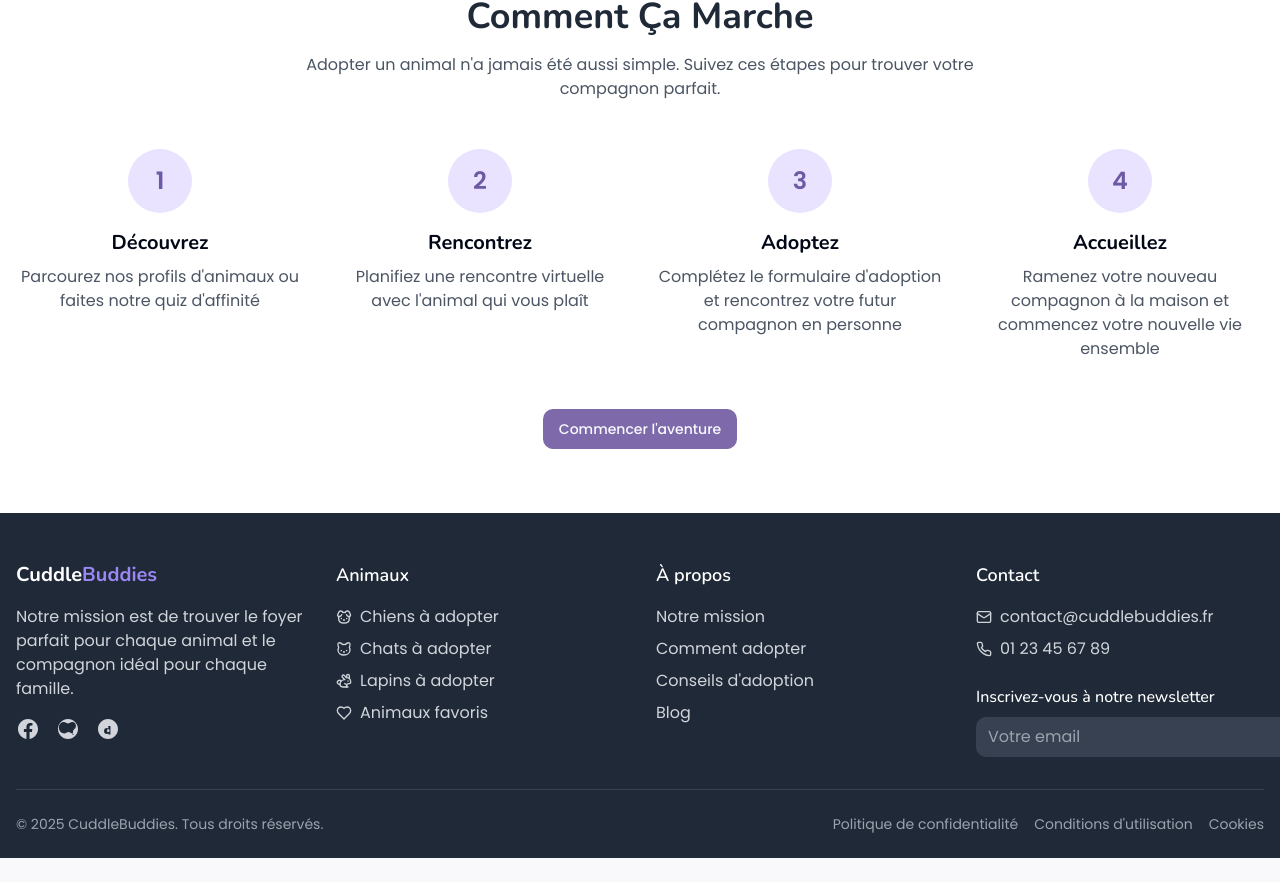
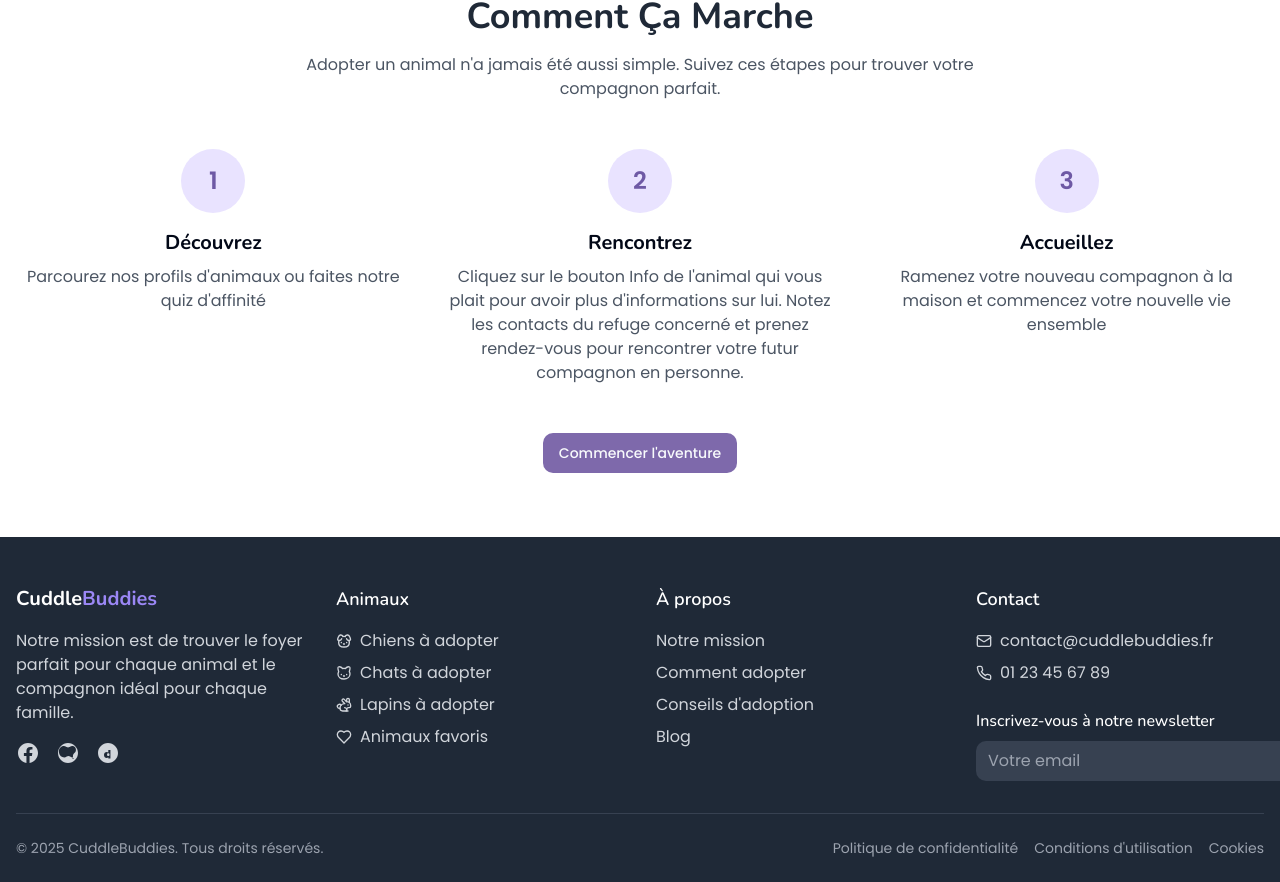
Before and after one commit to seydoumbodji/animal-de-compagnie, a React (Vite) app: page / in a window 1280 px wide. Shown: the part 2347-3229 px from the top of the page. Before the commit the page ends 3205 px from the top, so only its background shows below. Built offline with nearby package versions, Linux system fonts and the light colour scheme; no server answers; the database is empty.

Commit message:
Refactor: Update "How It Works" section
Remove the "Adoptez" step and update the text in the "Rencontrez" step.

```diff
--- a/src/pages/Index.tsx
+++ b/src/pages/Index.tsx
@@ -91,7 +91,7 @@ const Index = () => {
             </p>
           </div>
 
-          <div className="grid grid-cols-1 md:grid-cols-4 gap-8">
+          <div className="grid grid-cols-1 md:grid-cols-3 gap-8">
             <div className="text-center">
               <div className="bg-purple-100 w-16 h-16 rounded-full flex items-center justify-center mx-auto mb-4">
                 <span className="font-bold text-2xl text-purple-600">1</span>
@@ -105,20 +105,12 @@ const Index = () => {
                 <span className="font-bold text-2xl text-purple-600">2</span>
               </div>
               <h3 className="font-bold text-xl mb-2">Rencontrez</h3>
-              <p className="text-gray-600">Planifiez une rencontre virtuelle avec l'animal qui vous plaît</p>
+              <p className="text-gray-600">Cliquez sur le bouton Info de l'animal qui vous plait pour avoir plus d'informations sur lui. Notez les contacts du refuge concerné et prenez rendez-vous pour rencontrer votre futur compagnon en personne.</p>
             </div>
 
             <div className="text-center">
               <div className="bg-purple-100 w-16 h-16 rounded-full flex items-center justify-center mx-auto mb-4">
                 <span className="font-bold text-2xl text-purple-600">3</span>
-              </div>
-              <h3 className="font-bold text-xl mb-2">Adoptez</h3>
-              <p className="text-gray-600">Complétez le formulaire d'adoption et rencontrez votre futur compagnon en personne</p>
-            </div>
-
-            <div className="text-center">
-              <div className="bg-purple-100 w-16 h-16 rounded-full flex items-center justify-center mx-auto mb-4">
-                <span className="font-bold text-2xl text-purple-600">4</span>
               </div>
               <h3 className="font-bold text-xl mb-2">Accueillez</h3>
               <p className="text-gray-600">Ramenez votre nouveau compagnon à la maison et commencez votre nouvelle vie ensemble</p>
```
